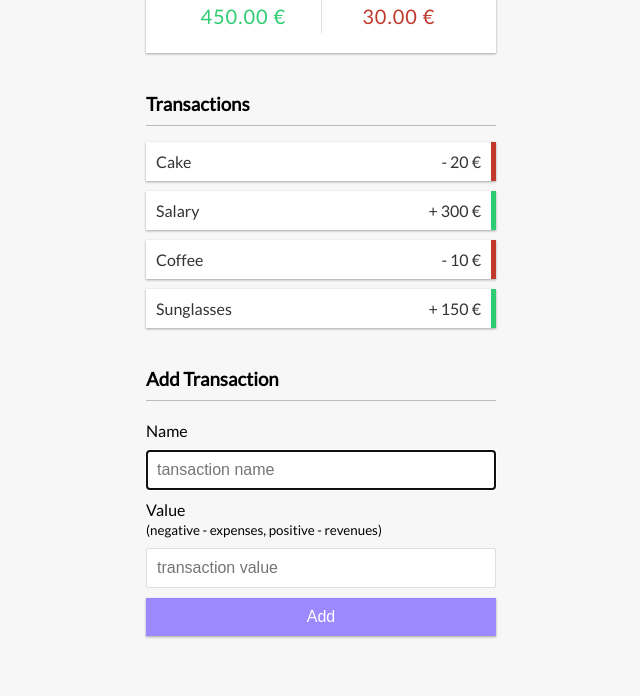
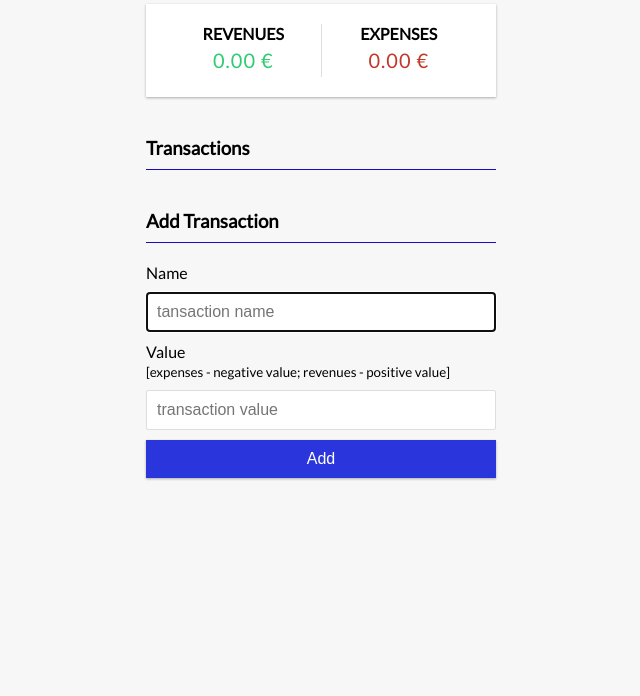
Before and after one commit to PCunha13/Bank-Account, a plain HTML site: page index.html in a window 1280 px wide. Shown: the part 217-913 px from the top of the page, without its empty margins (319-959 px from the left). After the commit the page ends 800 px from the top, so only its background shows below. Drawn offline with Linux system fonts and the light colour scheme.

Commit message:
bank account

```diff
--- a/index.html
+++ b/index.html
@@ -44,7 +44,9 @@
         <div class="form-control">
           <label for="amount"
             >Value <br />
-            <small>(negative - expenses, positive - revenues)</small>
+            <small
+              >[expenses - negative value; revenues - positive value]</small
+            >
           </label>
           <input type="number" id="amount" placeholder="transaction value" />
         </div>
--- a/script.js
+++ b/script.js
@@ -1,5 +1,5 @@
 "use strict";
-const transactionUl = document.querySelector("#transactions"); //ref da ul
+const transactionUl = document.querySelector("#transactions");
 const inscomeDisplay = document.querySelector("#money-plus");
 const expenseDisplay = document.querySelector("#money-minus");
 const balanceDisplay = document.querySelector("#balance");
@@ -7,70 +7,97 @@ const form = document.querySelector("#form");
 const inputTransactionName = document.querySelector("#text");
 const inputTransactionAmount = document.querySelector("#amount");
 
-const dummyTransactions = [
-  { id: 1, name: "Cake", amount: -20 },
-  { id: 2, name: "Salary", amount: 300 },
-  { id: 3, name: "Coffee", amount: -10 },
-  { id: 4, name: "Sunglasses", amount: 150 },
-];
+const localStorageTransactions = JSON.parse(
+  localStorage.getItem("transactions")
+);
 
-//Arrow Function transaction recebe array de objectos representa transação
-const addTransactionIntoDom = (transaction) => {
-  const operator = transaction.amount < 0 ? "-" : "+";
-  const cssClass = transaction.amount < 0 ? "minus" : "plus"; //vou criar uma nova classEL HTML
-  const amountWithoutOperator = Math.abs(transaction.amount);
-  const li = document.createElement("li"); //estou criar novo elemento HTML
+let transactions =
+  localStorage.getItem("transactions") !== null ? localStorageTransactions : [];
 
-  li.classList.add(cssClass); //<li class="plus"> ou minus!!
-  li.innerHTML = `${transaction.name}<span>${operator} ${amountWithoutOperator} €</span><button class="delete-btn">x</button>`;
-  transactionUl.append(li); //meter li como last child de ul
+const removeTransaction = (ID) => {
+  transactions = transactions.filter((transaction) => transaction.id !== ID);
+  updateLocalStorage();
+  init();
 };
 
-const updateBalanceValues = () => {
-  const transactionsAmounts = dummyTransactions.map(
-    (transaction) => transaction.amount
-  );
-  const total = transactionsAmounts
-    .reduce((acc, trans) => acc + trans, 0)
-    .toFixed(2);
-  balanceDisplay.textContent = `${total} €`;
-  const income = transactionsAmounts
-    .filter((value) => value > 0)
-    .reduce((acc, value) => acc + value, 0)
-    .toFixed(2);
-  inscomeDisplay.textContent = `${income} €`;
+const addTransactionIntoDom = ({ amount, name, id }) => {
+  const operator = amount < 0 ? "-" : "+";
+  const cssClass = amount < 0 ? "minus" : "plus";
+  const amountWithoutOperator = Math.abs(amount);
+  const li = document.createElement("li");
 
-  const expense = Math.abs(
+  li.classList.add(cssClass);
+  li.innerHTML = `${name}
+  <span>${operator} ${amountWithoutOperator} €</span>
+  <button class="delete-btn" onClick="removeTransaction(${id})">x</button>`;
+  transactionUl.append(li);
+};
+const getExpenses = (transactionsAmounts) =>
+  Math.abs(
     transactionsAmounts
       .filter((value) => value < 0)
       .reduce((acc, value) => acc + value, 0)
   ).toFixed(2);
+
+const getIncome = (transactionsAmounts) =>
+  transactionsAmounts
+    .filter((value) => value > 0)
+    .reduce((acc, value) => acc + value, 0)
+    .toFixed(2);
+
+const getTotal = (transactionsAmounts) =>
+  transactionsAmounts.reduce((acc, trans) => acc + trans, 0).toFixed(2);
+
+const updateBalanceValues = () => {
+  const transactionsAmounts = transactions.map(({ amount }) => amount);
+  const total = getTotal(transactionsAmounts);
+  const income = getIncome(transactionsAmounts);
+  const expense = getExpenses(transactionsAmounts);
+
+  balanceDisplay.textContent = `${total} €`;
+  inscomeDisplay.textContent = `${income} €`;
   expenseDisplay.textContent = `${expense} €`;
 };
 
-//vai adicionar transações no DOM
 const init = () => {
-  dummyTransactions.forEach(addTransactionIntoDom);
+  transactionUl.innerHTML = "";
+  transactions.forEach(addTransactionIntoDom);
   updateBalanceValues();
 };
 init();
 
-const generateID = () => Math.round(Math.random() * 1000); // entre  0 e 1000
+const updateLocalStorage = () => {
+  localStorage.setItem("transactions", JSON.stringify(transactions));
+};
 
-form.addEventListener("submit", (event) => {
+const generateID = () => Math.round(Math.random() * 1000);
+
+const addToTransactionsArray = (transactionName, transactionAmount) => {
+  transactions.push({
+    id: generateID(),
+    name: transactionName,
+    amount: +transactionAmount,
+  });
+};
+
+const cleanInputs = () => {
+  inputTransactionName.value = inputTransactionAmount.value = "";
+};
+
+const handlerFormSubmit = (event) => {
   event.preventDefault();
-  const transctionName = inputTransactionName.value.trim();
+  const transactionName = inputTransactionName.value.trim();
   const transactionAmount = inputTransactionAmount.value.trim();
+  const isSomeInputEmpty = transactionName === "" || transactionAmount === "";
 
-  if (transctionName === "" || transactionAmount === "") {
-    //certificar q campos sao preenchidos
+  if (isSomeInputEmpty) {
     alert("Please complete all required fields ");
     return;
   }
-  const transaction = {
-    id: generateID(),
-    name: transctionName,
-    amount: transactionAmount,
-  };
-  console.log(transaction);
-});
+
+  addToTransactionsArray(transactionName, transactionAmount);
+  init();
+  updateLocalStorage();
+  cleanInputs();
+};
+form.addEventListener("submit", handlerFormSubmit);
--- a/style.css
+++ b/style.css
@@ -1,7 +1,7 @@
 @import url("https://fonts.googleapis.com/css?family=Lato&display=swap");
 
 :root {
-  --box-shadow: 0 1px 3px rgba(0, 0, 0, 0.12), 0 1px 2px rgba(0, 0, 0, 0.24);
+  --box-shadow: 0 1px 3px rgba(0, 0, 0, 0.12), 0 1px 2px rgba(46, 40, 38, 0.24);
 }
 
 * {
@@ -27,11 +27,11 @@ body {
 h1 {
   letter-spacing: 1px;
   margin: 0;
-  color: #2e75cc;
+  color: #2c20d4;
 }
 
 h3 {
-  border-bottom: 1px solid #bbb;
+  border-bottom: 1px solid rgb(28, 9, 197);
   padding-bottom: 10px;
   margin: 40px 0 10px;
 }
@@ -90,7 +90,7 @@ input[type="number"] {
 
 .btn {
   cursor: pointer;
-  background-color: #9c88ff;
+  background-color: #2a36db;
   box-shadow: var(--box-shadow);
   color: #fff;
   border: 0;
```
